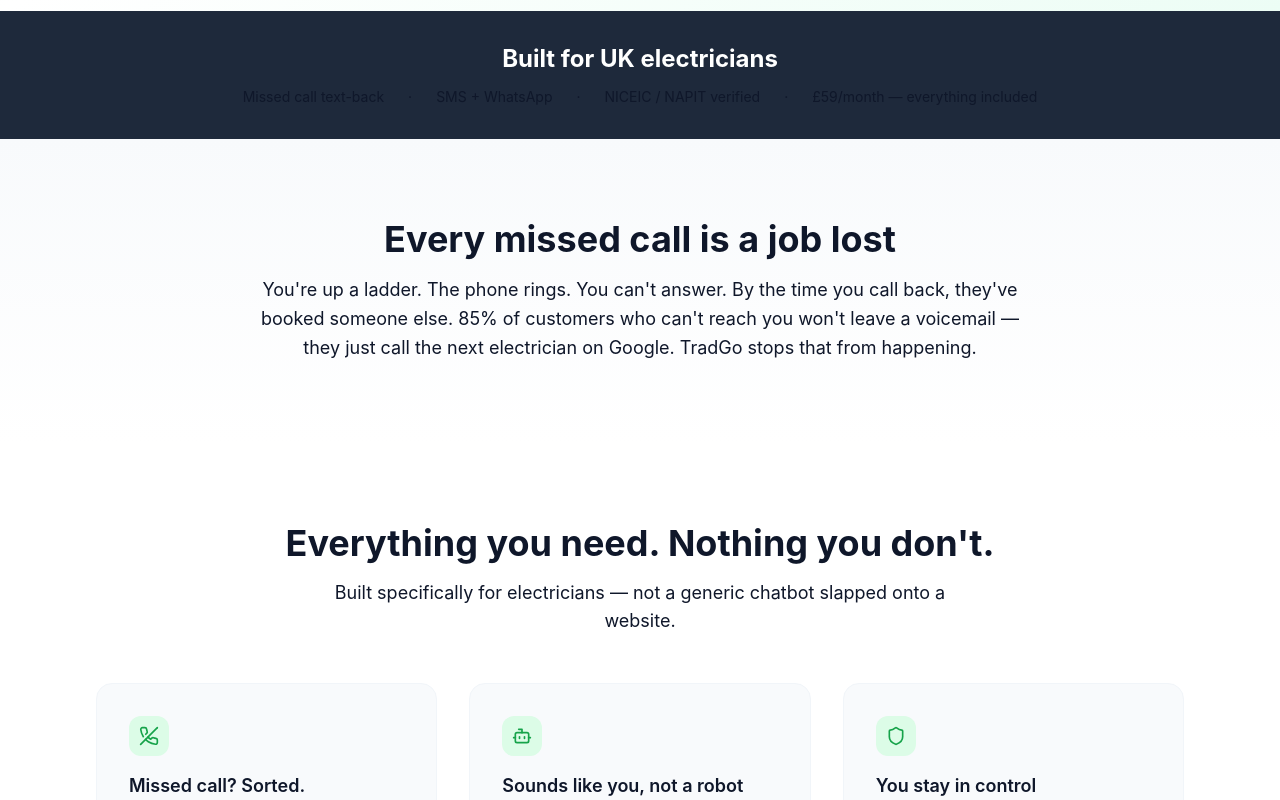
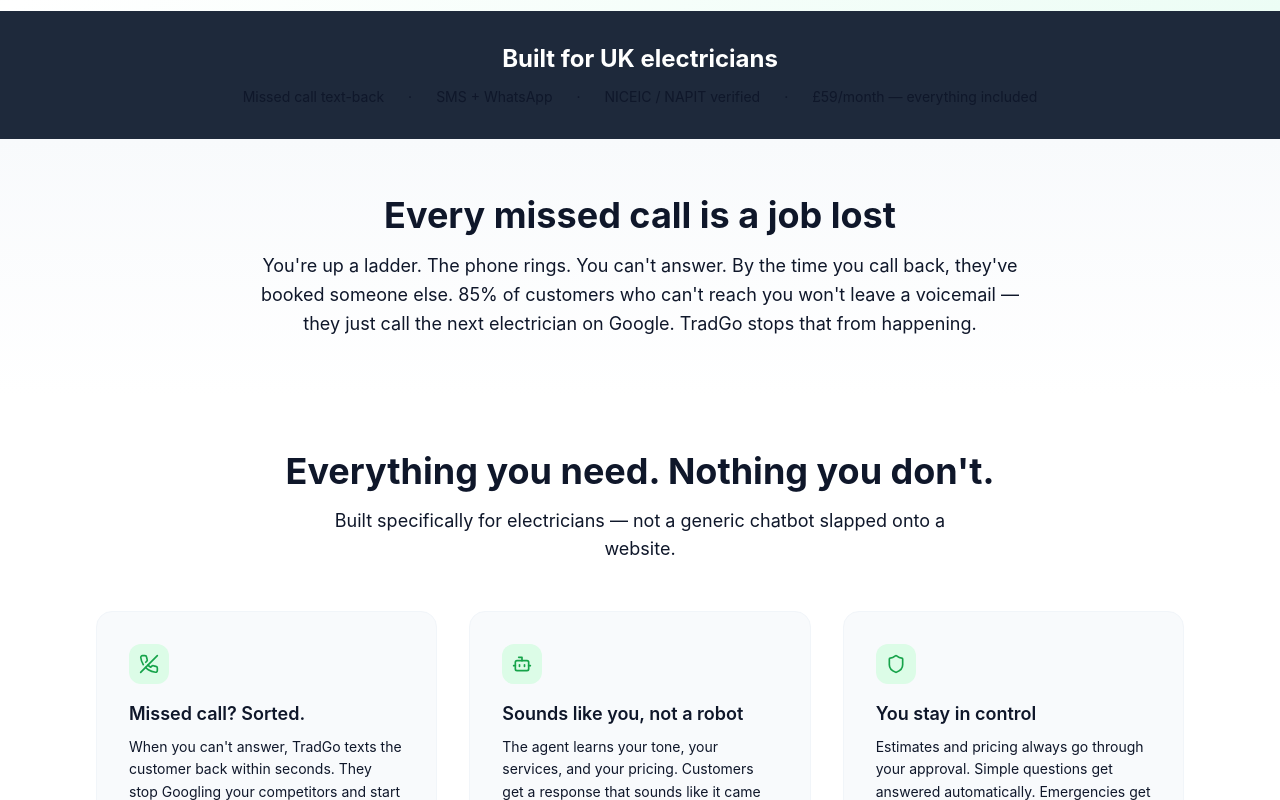
Before and after one commit to Agricog/TradGo, a React (Vite) app in the folder frontend/: page / in a window 1280 px wide. Shown: the part 740-1540 px from the top of the page. Built offline with nearby package versions, Linux system fonts and the light colour scheme; no server answers.

Commit message:
Update LandingPage.tsx

```diff
--- a/frontend/src/components/pages/LandingPage.tsx
+++ b/frontend/src/components/pages/LandingPage.tsx
@@ -443,7 +443,7 @@ export default function LandingPage() {
 
       {/* PROBLEM / SOLUTION */}
       <section className="bg-gradient-to-b from-surface-50 to-white">
-        <div className="max-w-6xl mx-auto px-4 sm:px-6 lg:px-8 py-14 sm:py-20">
+        <div className="max-w-6xl mx-auto px-4 sm:px-6 lg:px-8 py-10 sm:py-14">
           <div className="max-w-3xl mx-auto text-center">
             <h2 className="text-3xl sm:text-4xl font-bold text-surface-900">
               Every missed call is a job lost
@@ -456,7 +456,7 @@ export default function LandingPage() {
       </section>
 
       {/* FEATURES */}
-      <section className="py-14 sm:py-20 bg-white">
+      <section className="py-10 sm:py-14 bg-white">
         <div className="max-w-6xl mx-auto px-4 sm:px-6 lg:px-8">
           <div className="text-center mb-12">
             <h2 className="text-3xl sm:text-4xl font-bold text-surface-900">
```
